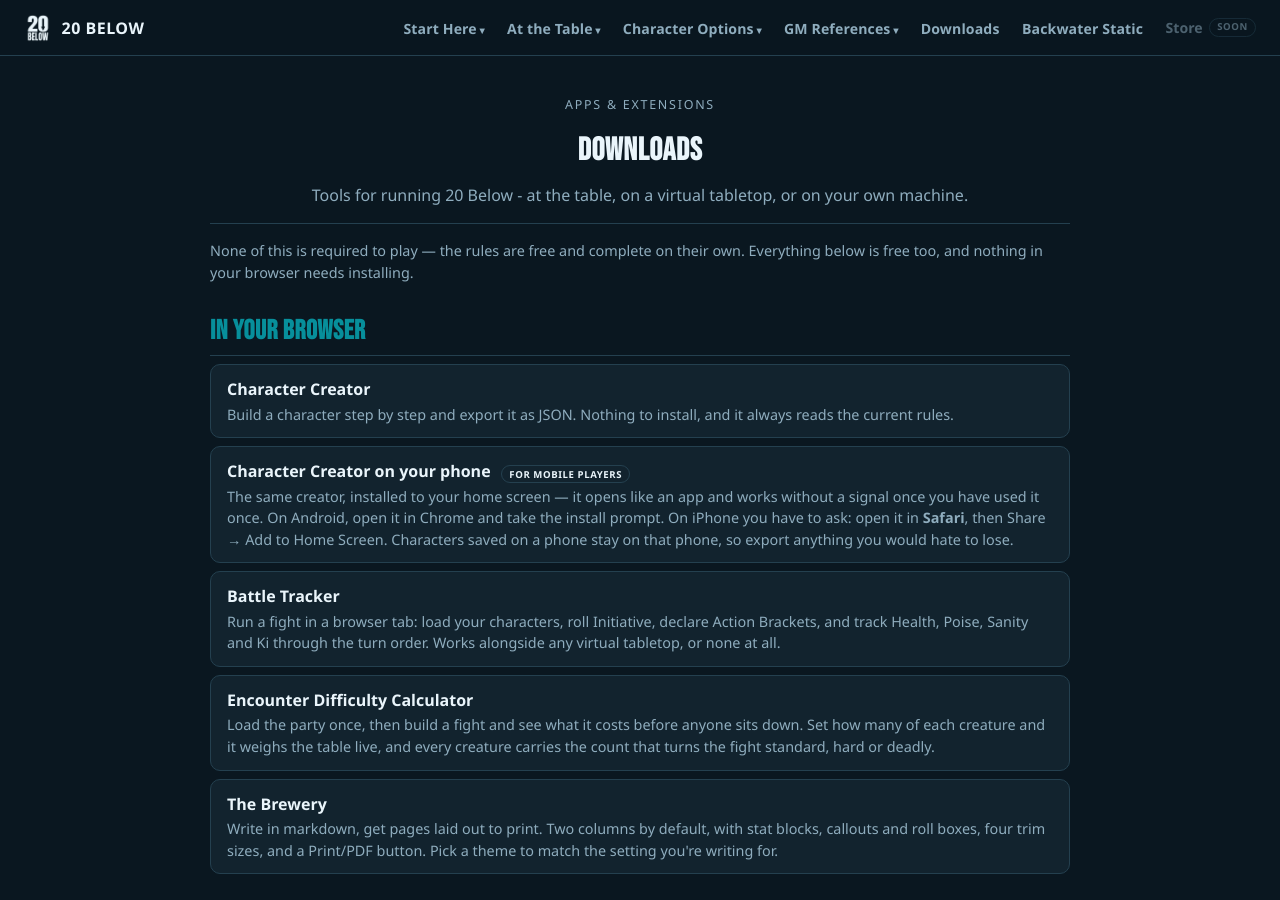
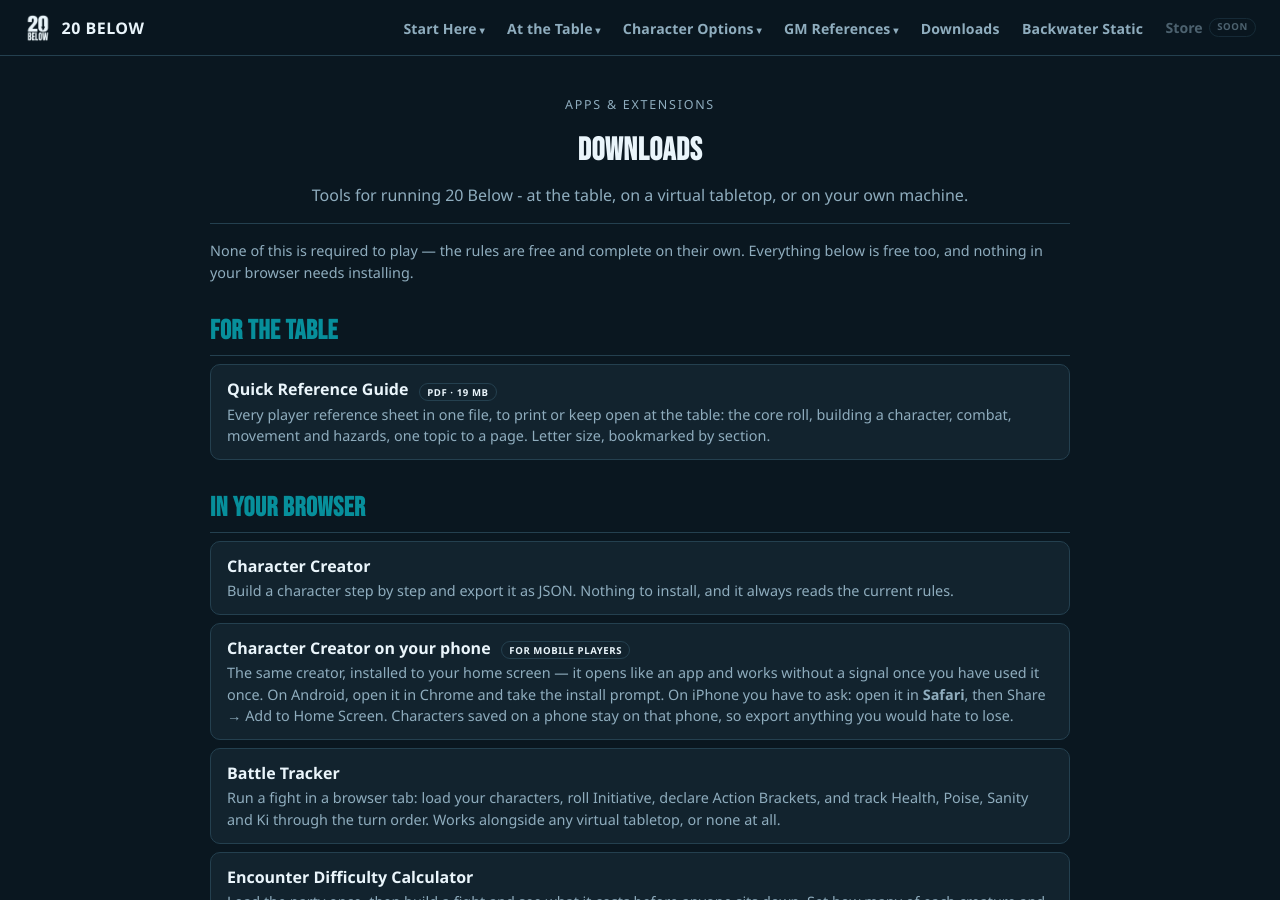
Before and after one commit to feralucce/20_Below, a Jekyll site: the page built from downloads.html, in a window 1280 px wide and 900 px high. Built offline with Jekyll 4.4.1, drawn with Linux system fonts in a browser that asks for light colours.

Commit message:
Downloads: the player Quick Reference Guide as a PDF
Every player reference sheet in one letter-size PDF behind the Quick
Reference Guide cover, bookmarked by section. A "For the table" card on
Downloads, and a link from the Quick Reference Sheets intro on GM
References.

Co-Authored-By: Claude Opus 5.5 <noreply@anthropic.com>

```diff
--- a/downloads.html
+++ b/downloads.html
@@ -91,6 +91,15 @@ nav_section: downloads
     None of this is required to play &mdash; the rules are free and complete on their own. Everything below is
     free too, and nothing in your browser needs installing.
   </p>
+
+  <h2>For the table</h2>
+  <div class="doc-list">
+    <a class="doc-card" href="docs/assets/downloads/20Below-Quick-Reference-Guide.pdf" download>
+      <div class="name">Quick Reference Guide <span class="pill">PDF &middot; 19 MB</span></div>
+      <div class="desc">Every player reference sheet in one file, to print or keep open at the table: the core roll,
+        building a character, combat, movement and hazards, one topic to a page. Letter size, bookmarked by section.</div>
+    </a>
+  </div>
 
   <h2>In your browser</h2>
   <div class="doc-list">
--- a/gm-references.html
+++ b/gm-references.html
@@ -66,7 +66,7 @@ nav_section: gm
   </div>
 
   <h2>Quick Reference Sheets</h2>
-  <p class="intro">One topic per page, built to be read in one look at the table. Select a sheet to open it, and use the arrows to flip through the rest.</p>
+  <p class="intro">One topic per page, built to be read in one look at the table. Select a sheet to open it, and use the arrows to flip through the rest. Every player sheet is also in one PDF, the <a href="docs/assets/downloads/20Below-Quick-Reference-Guide.pdf" download>Quick Reference Guide</a> (19 MB).</p>
   <h3 class="sheet-group">The Basics</h3>
   <div class="sheets">
     <a class="sheet" href="/docs/assets/portfolio/how-it-works.webp"><img src="/docs/assets/portfolio/how-it-works-thumb.webp" alt="How 20 Below Works reference sheet" loading="lazy" width="560" height="725" /><div class="cap"><div class="name">How 20 Below Works</div><div class="desc">The whole game in seven steps, for a new player.</div></div></a>
```
Also changed, not shown: 1 other file.
